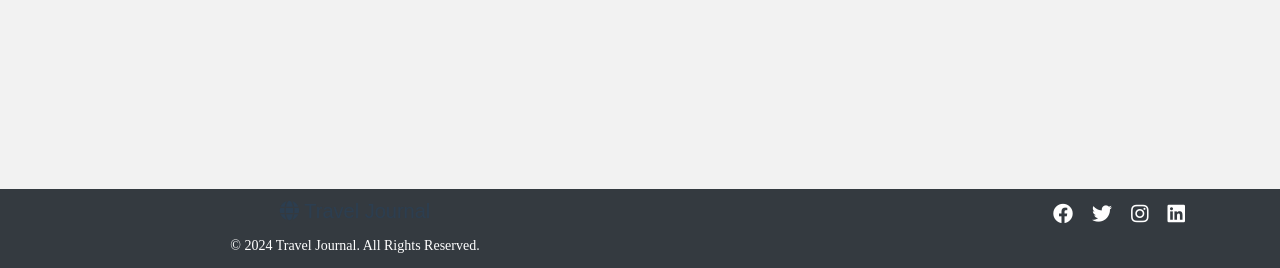
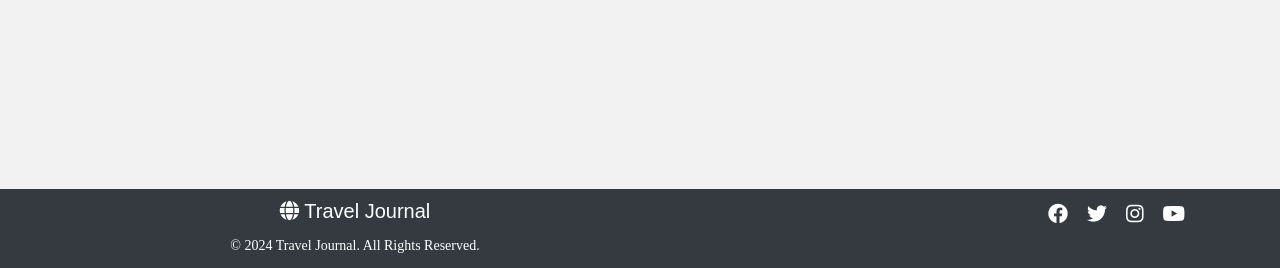
Before and after one commit to CapricornoG/travel_journal, a Flask app: page / in a window 1280 px wide. Shown: the part 532-800 px from the top of the page. Run offline with Flask 3, Linux system fonts and the light colour scheme; data that the repository does not hold is empty; some libraries are stand-ins or nearby versions.

Commit message:
modify style.css

```diff
--- a/app/static/css/style.css
+++ b/app/static/css/style.css
@@ -266,7 +266,7 @@ p, .lead {
     width: 100%;
     height: auto;
     object-fit: cover;
-    max-height: 15rem;
+    max-height: 20rem;
     margin-bottom: 1rem;
 }
 
@@ -342,6 +342,7 @@ footer {
 footer h5 {
     font-size: 2rem;
     margin-bottom: 1rem;
+    color: #FFFFFF;
 }
 
 footer p {
--- a/app/templates/base.html
+++ b/app/templates/base.html
@@ -50,10 +50,10 @@
                 </div>
                 <div class="col-md-6 text-center text-md-right">
                     <ul class="social-links list-inline">
-                        <li class="list-inline-item"><a href="#"><i class="fab fa-facebook"></i></a></li>
-                        <li class="list-inline-item"><a href="#"><i class="fab fa-twitter"></i></a></li>
-                        <li class="list-inline-item"><a href="#"><i class="fab fa-instagram"></i></a></li>
-                        <li class="list-inline-item"><a href="#"><i class="fab fa-linkedin"></i></a></li>
+                        <li class="list-inline-item"><a href="https://www.facebook.com/"><i class="fab fa-facebook"></i></a></li>
+                        <li class="list-inline-item"><a href="https://www.twitter.com"><i class="fab fa-twitter"></i></a></li>
+                        <li class="list-inline-item"><a href="https://www.instagram.com"><i class="fab fa-instagram"></i></a></li>
+                        <li class="list-inline-item"><a href="https://www.youtube.com"><i class="fab fa-youtube"></i></a></li>
                     </ul>
                 </div>
             </div>
```
Also changed, not shown: app/static/images/460b303773f743d59e157c10e20c98cb.jpg (added), app/static/images/48f21f2e4010450681b815ceaa9af020.jpg (added), app/static/images/61f15df8326e44b290f07dc0cb8207f9.jpg (added), app/static/images/7671b2bb2aef4ddf8dcab7772109d469.jpg (added), 4 other files.
